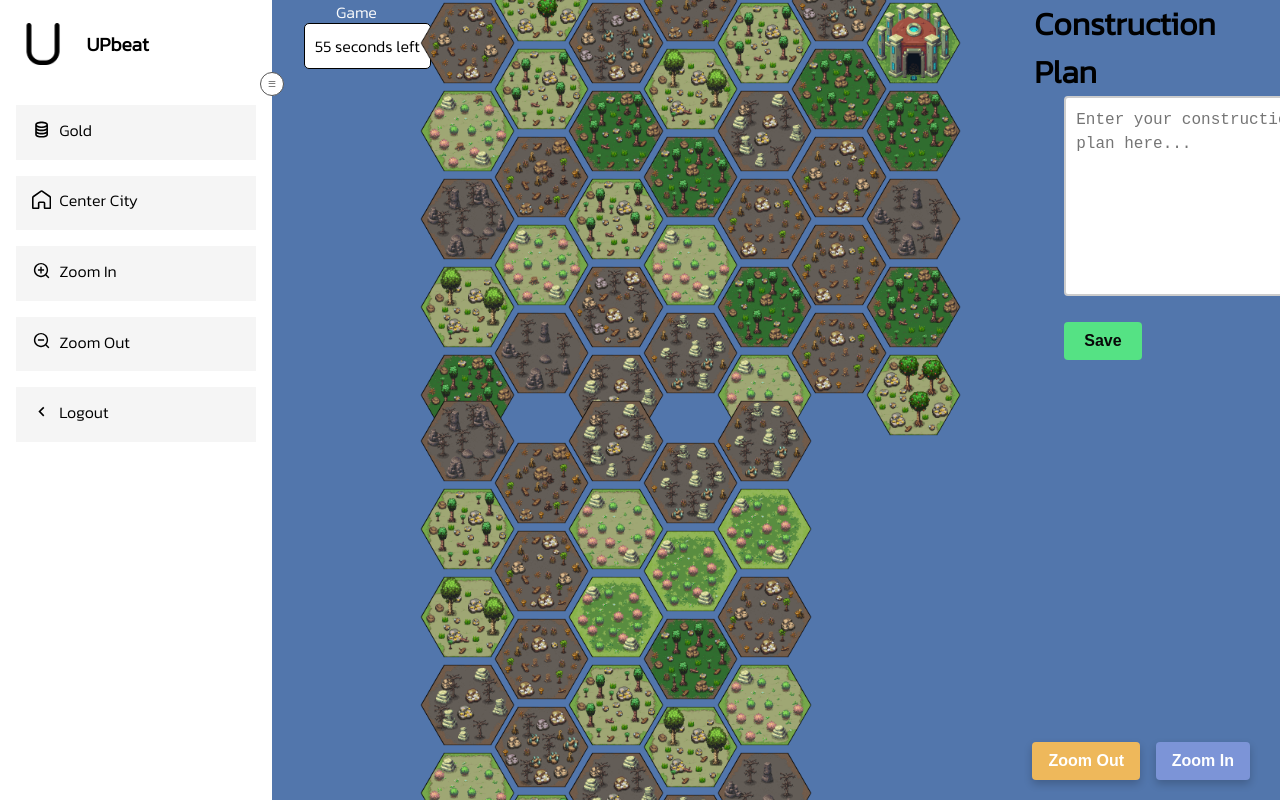
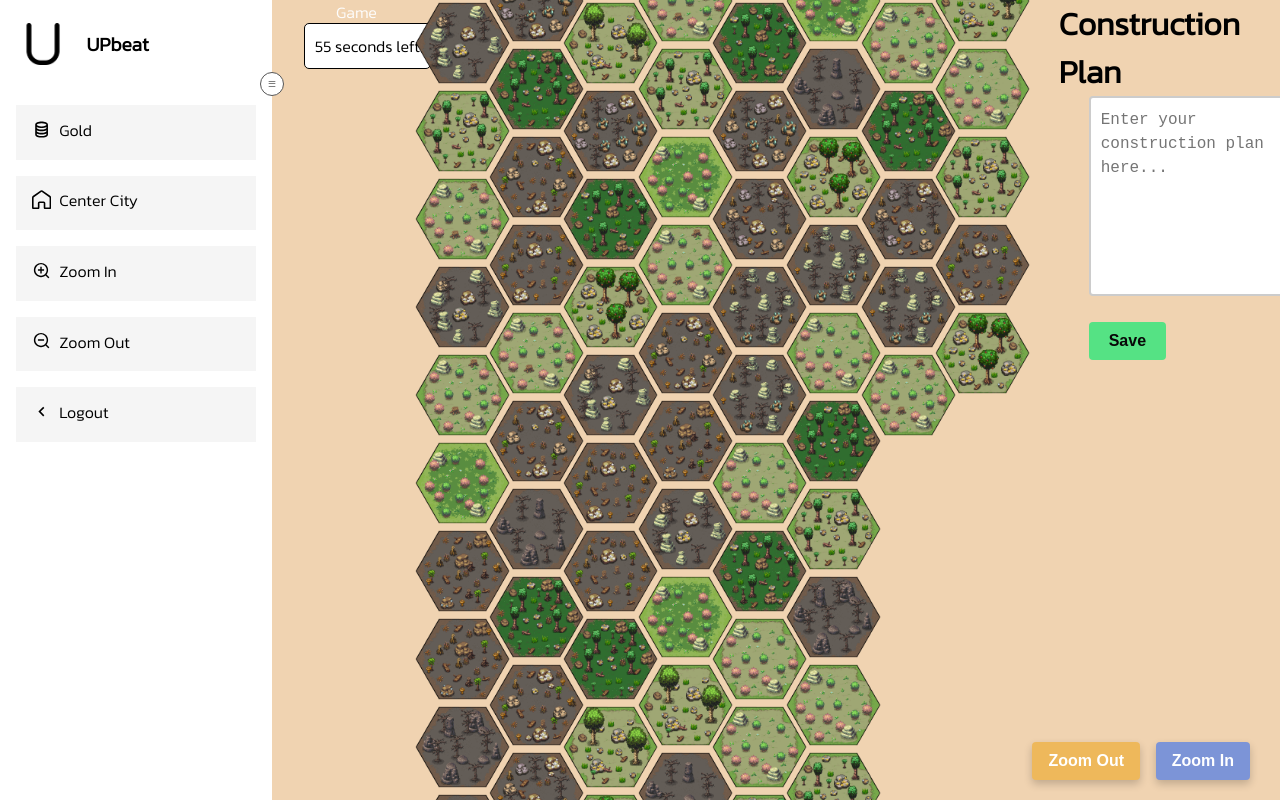
Before and after one commit to Kitanonsan/UPBEAT, a Next.js app in the folder front-end/game/: page /Game in a window 1280 px wide. Shown: the top 800 px of the page. Built offline with nearby package versions, Linux system fonts and the light colour scheme.

Commit message:
Test row colum maximumsize

```diff
--- a/front-end/game/src/components/Hex.tsx
+++ b/front-end/game/src/components/Hex.tsx
@@ -3,8 +3,8 @@ import { useState } from "react";
 
 export default function Hexgrid() {
   //-------------------------------------------------
-  const rows = 12;
-  const columns = 9;
+  const rows = 14;
+  const columns = 10;
   const H = 82;
   const W = (246 / 212) * H;
   //H=212   W=246
--- a/front-end/game/src/components/frame.jsx
+++ b/front-end/game/src/components/frame.jsx
@@ -13,8 +13,8 @@ const Frame = ({ children }) => {
 
   return (
     <div style={frameStyle}>
+      {children}
       <Hexgrid />
-      {children}
     </div>
   );
 };
--- a/front-end/game/src/styles/globals.css
+++ b/front-end/game/src/styles/globals.css
@@ -6,7 +6,7 @@
 }
 
 body {
-  background-color: #5276ac;
+  background-color: #f0d3b1;
   font-family: "Kanit", sans-serif;
   color: rgb(253, 253, 253);
 }
@@ -358,7 +358,7 @@ body {
   padding: 40px 180px;
   font-family: "Kanit", sans-serif;
   font-weight: bold;
-  background-color: #ffc961;
+  background-color: #90bcd7;
   color: rgb(0, 0, 0);
   font-size: 60px;
   border: none;
@@ -381,6 +381,7 @@ body {
 
 .Text_ConstructionPLan {
   font-size: 80px;
+  color: #080808;
 }
 .ConstructionPlanHelp {
   width: 1000px;
```
